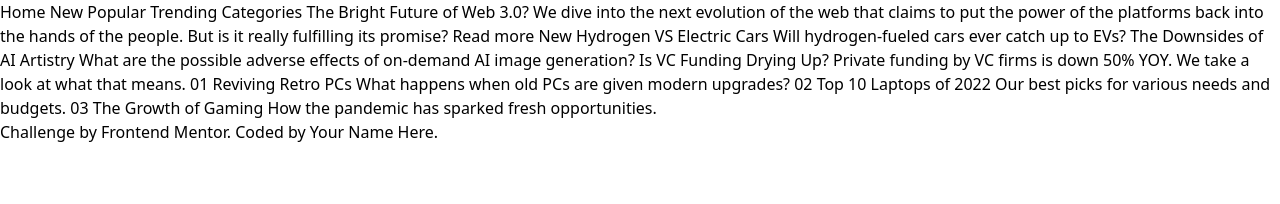
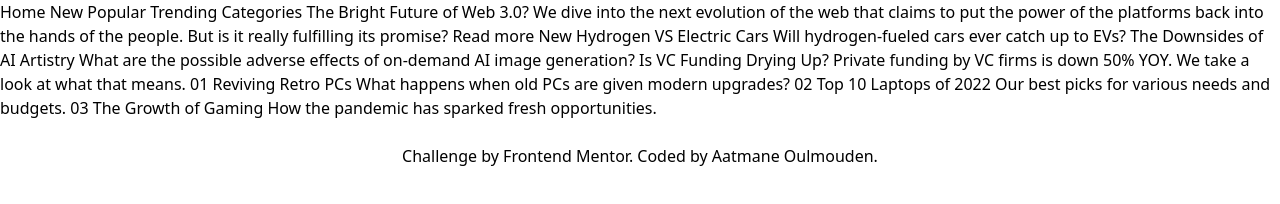
Before and after one commit to aatmaneoulmouden/news-homepage, a website: page index.html in a window 1280 px wide. Drawn offline with Linux system fonts and the light colour scheme.

Commit message:
HTML Integration: Footer

```diff
--- a/index.html
+++ b/index.html
@@ -1,8 +1,10 @@
 <!DOCTYPE html>
 <html lang="en">
+
 <head>
   <meta charset="UTF-8">
-  <meta name="viewport" content="width=device-width, initial-scale=1.0"> <!-- displays site properly based on user's device -->
+  <meta name="viewport" content="width=device-width, initial-scale=1.0">
+  <!-- displays site properly based on user's device -->
 
   <link rel="icon" type="image/png" sizes="32x32" href="./assets/images/favicon-32x32.png">
 
@@ -10,6 +12,7 @@
 
   <link rel="stylesheet" href="./assets/css/style.css">
 </head>
+
 <body>
 
   Home
@@ -20,7 +23,8 @@
 
   The Bright Future of Web 3.0?
 
-  We dive into the next evolution of the web that claims to put the power of the platforms back into the hands of the people.
+  We dive into the next evolution of the web that claims to put the power of the platforms back into the hands of the
+  people.
   But is it really fulfilling its promise?
 
   Read more
@@ -48,9 +52,13 @@
   The Growth of Gaming
   How the pandemic has sparked fresh opportunities.
 
-  <div class="attribution">
-    Challenge by <a href="https://www.frontendmentor.io?ref=challenge" target="_blank">Frontend Mentor</a>.
-    Coded by <a href="#">Your Name Here</a>.
-  </div>
+  <footer class="">
+    <div class="attribution text-center text-grayish-purple text-base py-6">
+      Challenge by <a href="https://www.frontendmentor.io?ref=challenge" target="_blank">Frontend Mentor</a>.
+      Coded by
+      <a href="https://www.linkedin.com/in/aatmaneoulmouden/" target="_blank">Aatmane Oulmouden</a>.
+    </div>
+  </footer>
 </body>
+
 </html>
```
Also changed, not shown: assets/css/style.css.
